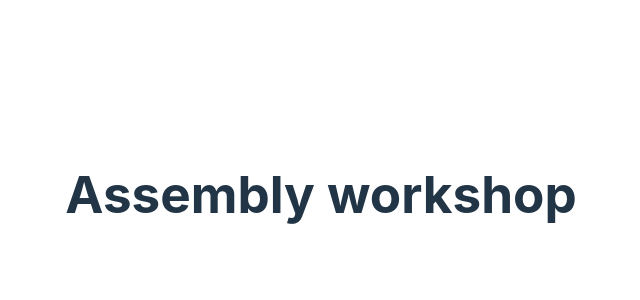
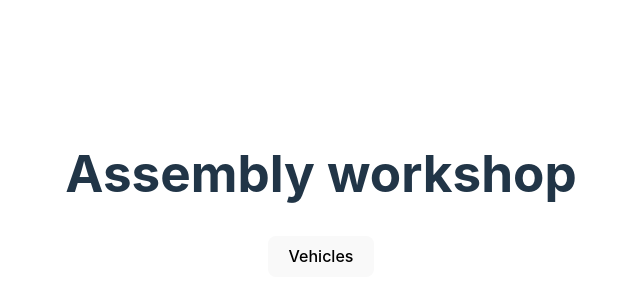
Before and after one commit to Citrom333/RepairApp, a React (Vite) app in the folder src/main/frontend/: page / in a window 1280 px wide. Shown: the part 206-506 px from the top of the page, without its empty margins (319-959 px from the left). Built offline with nearby package versions, Linux system fonts and the light colour scheme.

Commit message:
feat: add button for vehicles to app.jsx

```diff
--- a/src/main/frontend/src/App.jsx
+++ b/src/main/frontend/src/App.jsx
@@ -10,6 +10,11 @@ function App() {
     <>
       <div>
         <h1>Assembly workshop</h1>
+        <a href="/vehicles">
+          <button >
+            Vehicles
+          </button>
+        </a>
         {/* <a href="https://vitejs.dev" target="_blank">
           <img src={viteLogo} className="logo" alt="Vite logo" />
         </a>
```
